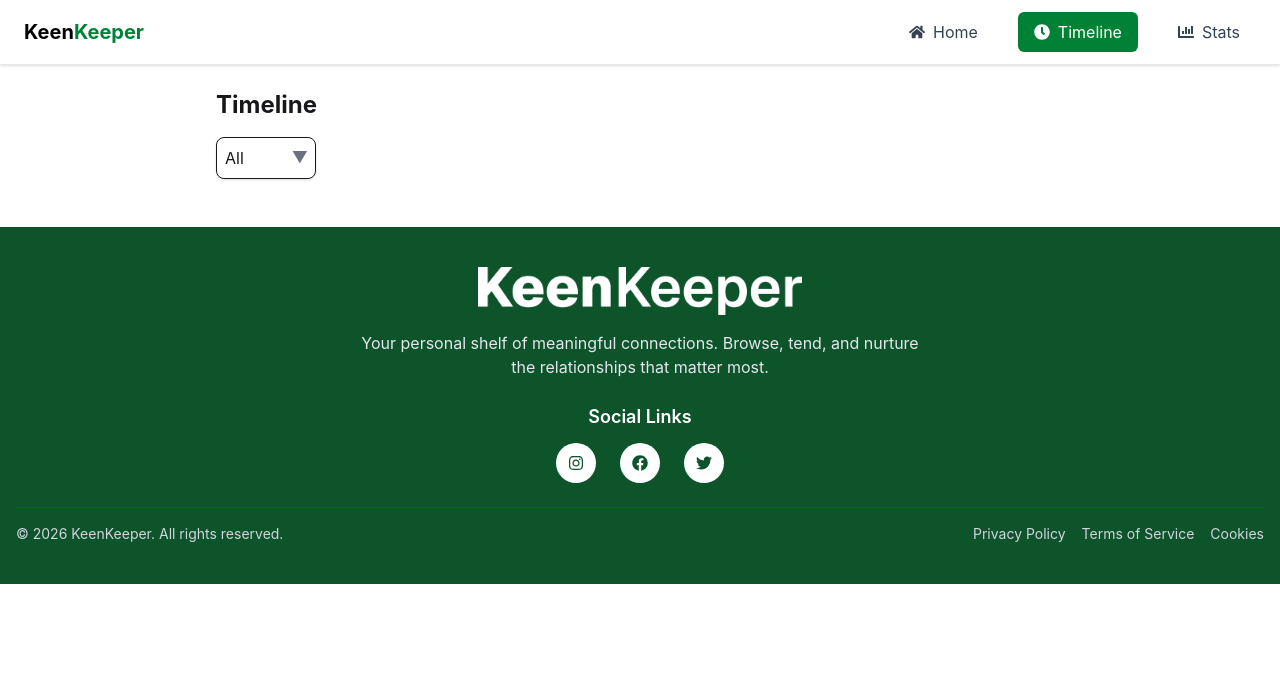
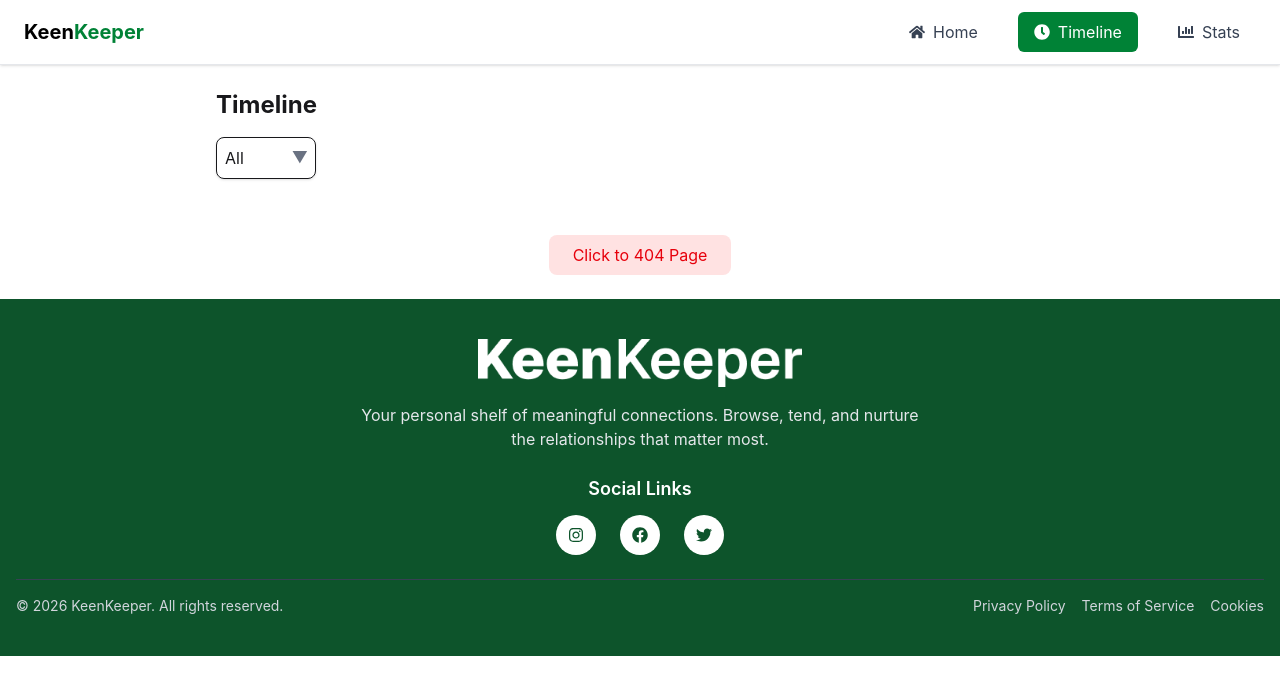
Before and after one commit to ShahariyaCore/assignment-7, a React (Vite) app: page /timeline in a window 1280 px wide. Shown: the top 694 px of the page. Built offline with nearby package versions, Linux system fonts and the light colour scheme.

Commit message:
feat: add default button in Timeline to show 404 page

```diff
--- a/src/pages/Timeline.jsx
+++ b/src/pages/Timeline.jsx
@@ -5,7 +5,6 @@ import {
   FaVideo,
   FaHandshake,
   FaTrash,
-  FaArrowLeft,
 } from "react-icons/fa";
 import { motion, AnimatePresence } from "framer-motion";
 import { useNavigate } from "react-router-dom";
@@ -97,6 +96,16 @@ const Timeline = () => {
           ))}
         </AnimatePresence>
       </div>
+
+      {/* Default button to show 404 */}
+      <div className="mt-8 text-center">
+        <button
+          onClick={() => navigate("/not-found")}
+          className="px-6 py-2 bg-red-100 text-red-600 rounded-lg hover:bg-red-200"
+        >
+          Click to 404 Page
+        </button>
+      </div>
     </div>
   );
 };
```
